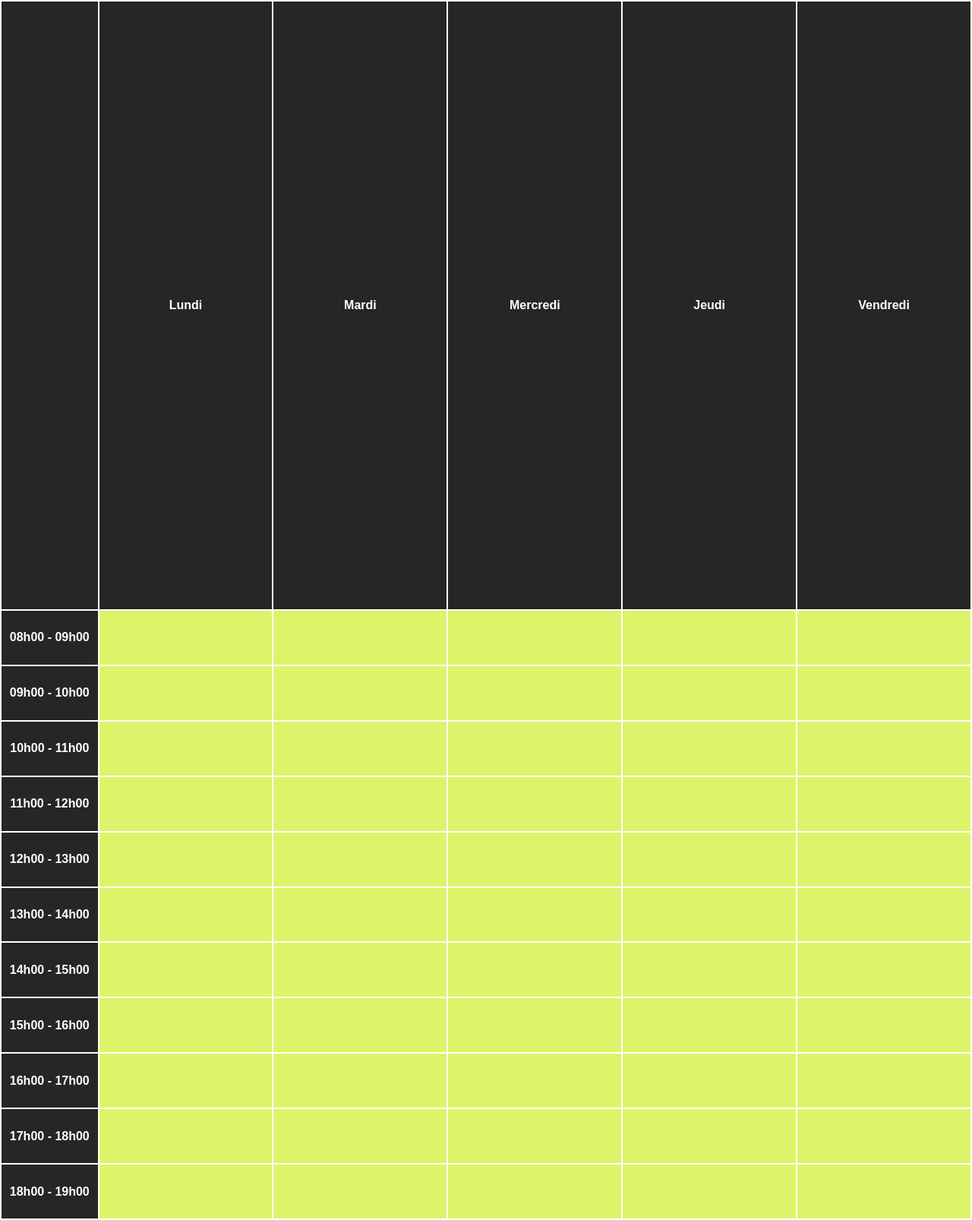
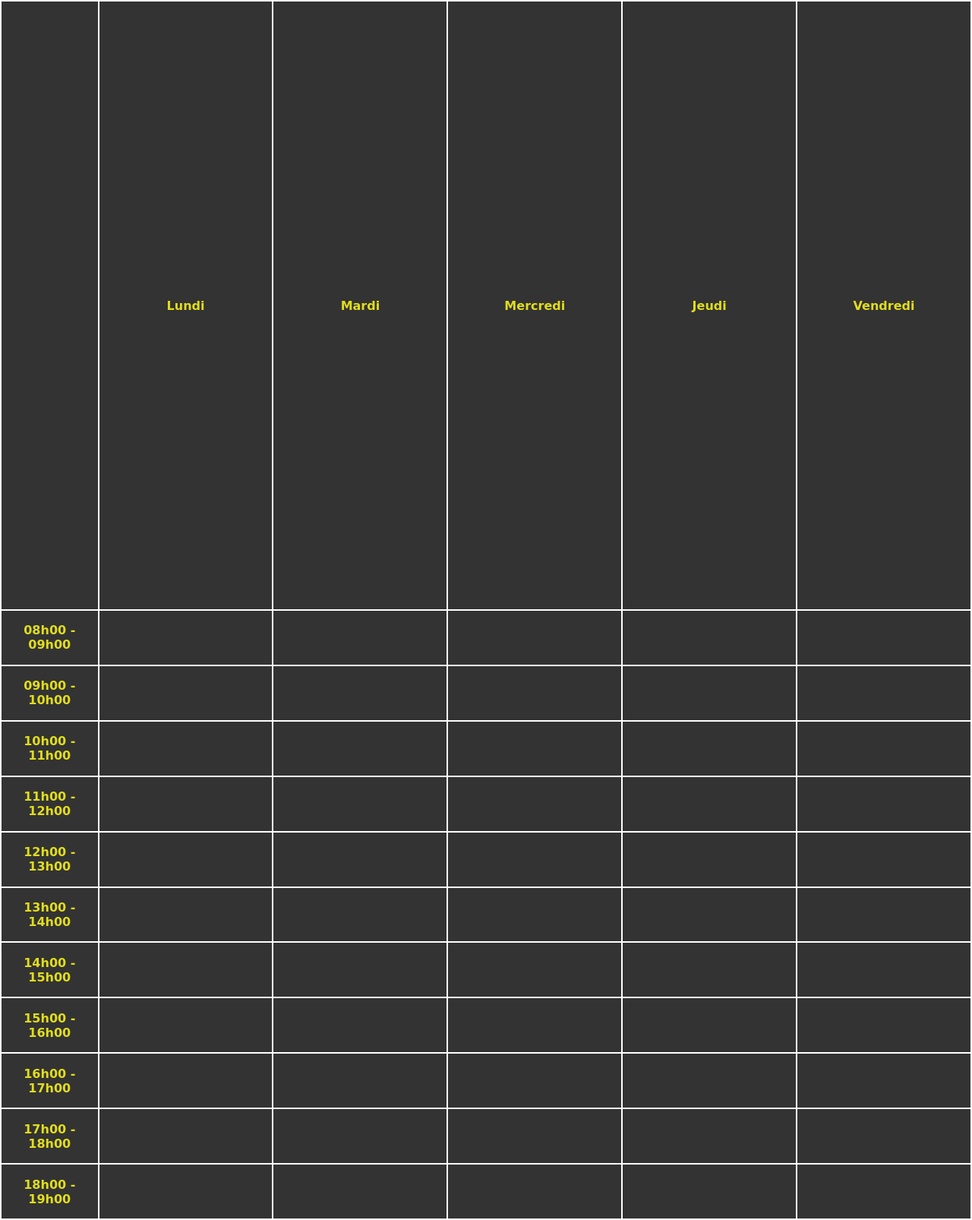
Before and after one commit to jonathan-prevedan/reservation-salles, a PHP site: page /planning.php in a window 1280 px wide. Shown: the whole page at 76% size. Run offline with PHP 8.4, Linux system fonts and the light colour scheme; data that the repository does not hold is empty; some web fonts are replaced.

Commit message:
ajout de css + modif form

```diff
--- a/reservation-salles.css
+++ b/reservation-salles.css
@@ -259,11 +259,28 @@ header #nav_content ul li a:before{ content:attr(data-text); display:block; colo
 }
 
 
-body#register_body
+nav #liens a
+{
+    margin: 0;
+    font-size: 20px;
+    text-decoration: none;
+    color: white;
+    text-align: center;
+
+    transition-property: color initial;
+    transition-duration: 700ms;
+}
+nav #liens a:hover
+{
+    color: rgb(97, 58, 189);
+}
+
+body#profil_body
 {
   background-color: rgba(224, 221, 28, 0.5);
 }
-main#register_content
+
+#main_profil
 {
   height: 45%;
   width: 30%;
@@ -274,7 +291,14 @@ main#register_content
   margin-top: 10%;
 }
 
-main#register_content img
+#main_profil h3
+{
+  color: rgb(225, 221, 28);
+  margin-left: 2%;
+  font-size: 13PX;
+}
+
+#main_profil img
 {
   position: absolute;
   border: 2px solid rgb(209, 27, 27);
@@ -283,9 +307,10 @@ main#register_content img
   width: 8%;
   height: 15%;
   border-radius: 100%;
-    animation: logo_rotate 5s forwards;
+  animation: logo_rotate 5s forwards
 }
-main#register_content form
+
+#main_profil form
 {
   margin-top: 13%;
   height: 80%;
@@ -295,7 +320,8 @@ main#register_content form
   margin-left: 15%;
   justify-content: space-around;
 }
-main#register_content form input
+
+#main_profil form input
 {
   width: 68%;
   background-color: rgb(225, 221, 28);
@@ -309,15 +335,18 @@ main#register_content form input
   transition-property: border;
   transition-duration: 300ms;
 }
-main#register_content form input:focus
+
+#main_profil form input:focus
 {
   border-color: rgb(225, 221, 28);
 }
-main#register_content form input::placeholder
+
+#main_profil form input::placeholder
 {
-    color: rgb(116, 98, 158);
+    color: snow;
 }
-main#register_content form input[type="submit"]
+
+#main_profil form input[type="submit"]
 {
     width: 40%;
     margin-left: 15%;
@@ -326,103 +355,30 @@ main#register_content form input[type="submit"]
     transition-property: background;
     transition-duration: 500ms;
 }
-main#register_content form input[type="submit"]:hover
+
+#main_profil form input[type="submit"]:hover
 {
-    background-color: rgb(22, 7, 56);
+    background-color: rgb(209, 27, 27);
 }
-main#register_content form input[type="submit"]:focus
+
+#main_profil form input[type="submit"]:focus
 {
     background-color: black;
 }
-main#register_content form p
+
+#main_profil form p
 {
     color: red;
     margin: 0;
     width: 68%;
     text-align: center;
 }
-main#register_content form a
+
+#main_profil form a
 {
     text-decoration: none;
     color: white;
 }
-
-
-nav #liens a
-{
-    margin: 0;
-    font-size: 20px;
-    text-decoration: none;
-    color: white;
-    text-align: center;
-    font-family: 'Gill Sans', 'Gill Sans MT', Calibri, 'Trebuchet MS', sans-serif;
-    transition-property: color initial;
-    transition-duration: 700ms;
-}
-nav #liens a:hover
-{
-    color: rgb(97, 58, 189);
-}
-
-
-#main_profil
-{
-    margin-left: 10%;
-    height: 100%;
-    width: 80%;
-    background-image: url('ressources/images/backgrounds/background.jpg');
-    background-size: 110%;
-    background-repeat: no-repeat;
-    background-attachment: fixed;
-    background-position-x: 40%;
-    display: flex;
-    flex-direction: column;
-    justify-content: space-around;
-}
-#main_profil section
-{
-    height: 35%;
-    width: 28%;
-    margin-left: 33%;
-    padding: 1%;
-    border-radius: 10px;
-    border: 2px solid rgb(22, 7, 56);
-    background-color: #333;
-}
-#main_profil section form
-{
-    width: 100%;
-    height: 100%;
-    display: flex;
-    flex-direction: column;
-    justify-content: space-around;
-    align-items: center;
-}
-#main_profil section form h1
-{
-    text-align: center;
-}
-#main_profil section form input
-{
-    width: 68%;
-    background-color: rgb(31, 31, 31);
-    border: 2px solid rgb(97, 58, 189);
-    font-size: 20px;
-    border-radius: 7px;
-    padding: 1%;
-    text-align: center;
-    color: snow;
-    outline: none;
-    transition-property: border;
-    transition-duration: 300ms;
-}
-#main_profil section form input[type="submit"]
-{
-    width: 30%;
-    outline: none;
-    cursor: pointer;
-}
-
 a
 {
   text-decoration: none;
@@ -671,6 +627,7 @@ body#register_body
 {
     background-color: rgba(224, 221, 28, 0.5);
 }
+
 main#register_content
 {
     height: 45%;
@@ -693,6 +650,7 @@ main#register_content img
     border-radius: 100%;
     animation: logo_rotate 5s forwards;
 }
+
 main#register_content form
 {
     margin-top: 13%;
@@ -703,6 +661,7 @@ main#register_content form
     margin-left: 15%;
     justify-content: space-around;
 }
+
 main#register_content form input
 {
     width: 68%;
@@ -717,14 +676,17 @@ main#register_content form input
     transition-property: border;
     transition-duration: 300ms;
 }
+
 main#register_content form input:focus
 {
     border-color: rgb(225, 221, 28);
 }
+
 main#register_content form input::placeholder
 {
-    color: rgb(116, 98, 158);
+   color: snow;
 }
+
 main#register_content form input[type="submit"]
 {
     width: 40%;
@@ -734,14 +696,17 @@ main#register_content form input[type="submit"]
     transition-property: background;
     transition-duration: 500ms;
 }
+
 main#register_content form input[type="submit"]:hover
 {
-    background-color: rgb(22, 7, 56);
+    background-color: rgb(209, 27, 27);;
 }
+
 main#register_content form input[type="submit"]:focus
 {
     background-color: black;
 }
+
 main#register_content form p
 {
     color: red;
@@ -749,6 +714,7 @@ main#register_content form p
     width: 68%;
     text-align: center;
 }
+
 main#register_content form a
 {
     text-decoration: none;
@@ -757,70 +723,79 @@ main#register_content form a
 
 /*tableau*/
 
-#ctableau {
+#ctableau
+{
 	width: 100%;
 	height: 8%;
 }
 
-.cheures {
+.cheures
+{
 	width: 10%;
 	height: 8%;
-	background-color: #262626;
-	color: white;
+	background-color: #333;
+	color: rgb(225, 221, 28);
 	text-align: center;
-	font-family: sans-serif;
 	font-weight: bold;
 }
 
-.cevent {
+.cevent
+{
 	width: 18%;
 	height: 8%;
-	background-color: #BF8F69;
+	background-color: #333;
 	text-align: center;
 }
 
-.cevent:hover {
+.cevent:hover
+{
 	width: 18%;
 	height: 8%;
-	background-color: rgb(187, 107, 219);
+	background-color: rgb(209, 27, 27);
 	text-align: center;
 }
 
-.cnoevent {
+.cnoevent
+{
 	width: 18%;
 	height: 8%;
-	background-color: #def369;
+	background-color: #333;
 	text-align: center;
 }
 
-.cnoevent:hover {
+.cnoevent:hover
+{
 	width: 18%;
 	height: 8%;
-	background-color: white;
+	background-color: rgb(209, 27, 27);
 	text-align: center;
 }
 
-main table,  main tbody,  main thead {
+main table,  main tbody,  main thead
+{
 	width: 100%;
 	height: 100vh;
 }
 
-.cjours {
+.cjours
+{
 	height: 8vh;
-	background-color: #262626;
-	color: white;
+	background-color: #333;
+	color: rgb(225, 221, 28);
 	text-align: center;
-	font-family: sans-serif;
+
 }
 
-.divnoevent {
+.divnoevent
+{
 	content: "";
 	height: 100%;
 	width: 100%;
-	font-family: sans-serif;
+
 }
 
-.divevent {
+.divevent
+{
 	height: 100%;
 	width: 100%;
 	display: flex;
@@ -829,20 +804,21 @@ main table,  main tbody,  main thead {
 	align-items: center;
 }
 
-.aevent {
-	color: #262626;
-	font-family: sans-serif;
+.aevent
+{
+	color: rgb(225, 221, 28);
 	text-decoration: none;
 }
 
-#ctitleevent {
+#ctitleevent
+{
 	font-size: 34px;
-	font-family: "Oswald-Medium";
 	font-weight: bold;
 	margin-bottom: -30px;
 }
 
-#cevent {
+#cevent
+{
 	display: flex;
 	flex-direction: column;
 	justify-content: center;
@@ -850,28 +826,28 @@ main table,  main tbody,  main thead {
 	margin-top: 80px;
 }
 
-#cdescevent {
+#cdescevent
+{
 	width: 80%;
 	padding-left: 2px;
 	padding-right: 2px;
 	overflow-wrap: break-word;
 	text-align: center;
 	font-size: 18px;
-	font-family: sans-serif;
 }
 
-#cdatedebut {
+#cdatedebut
+{
 	font-size: 18px;
-	font-family: sans-serif;
 }
 
-#cdatefin {
+#cdatefin
+{
 	font-size: 18px;
-	font-family: sans-serif;
 }
 
-#corganisateur {
+#corganisateur
+{
 	font-size: 18px;
-	font-family: sans-serif;
 	margin-bottom: 40px;
 }
```
Also changed, not shown: profil.php (+5 -3 lines), reservation-form.php (+13 -11 lines), reservation.php (added, +63 -0 lines). Lines whose indentation alone changed are shown as unchanged.
